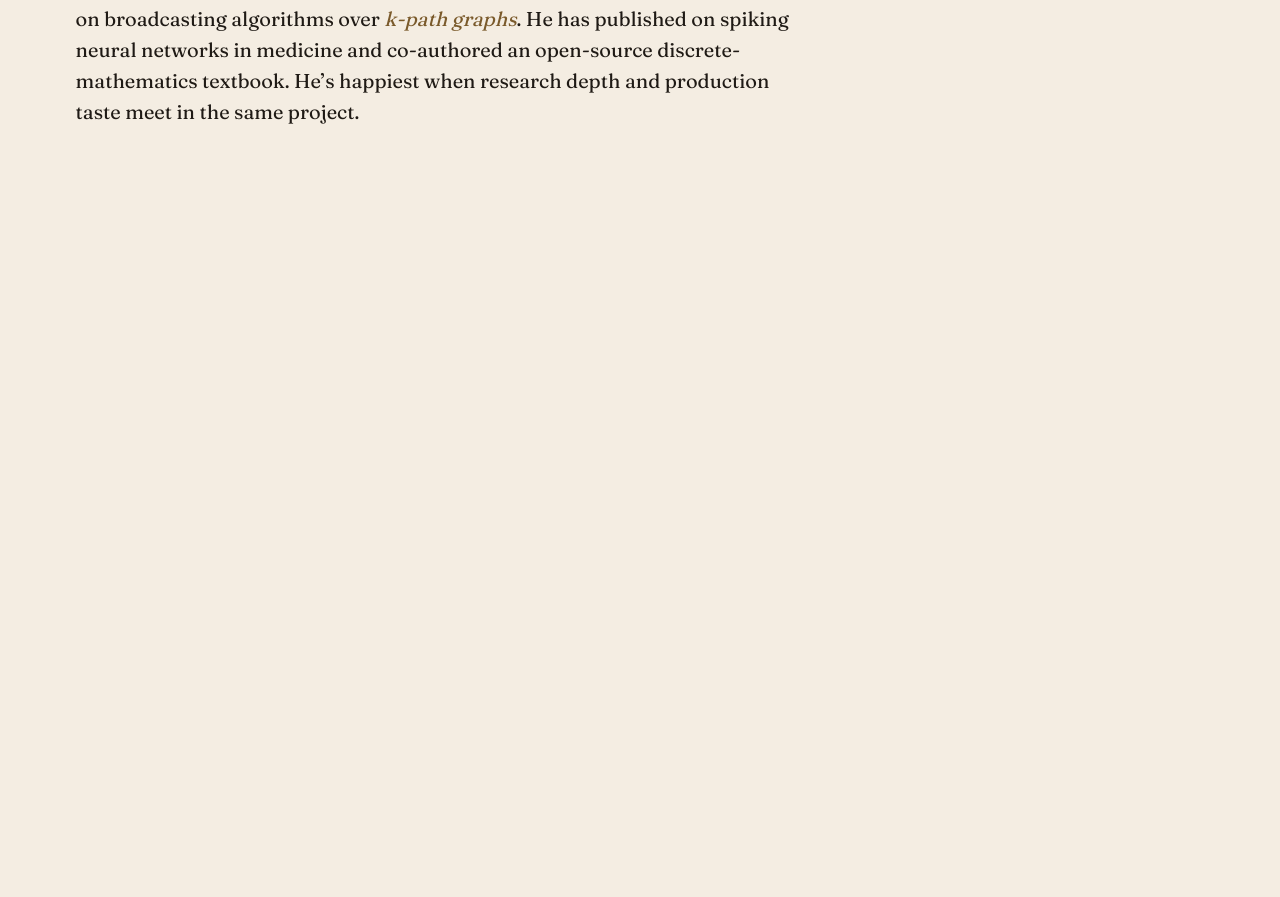
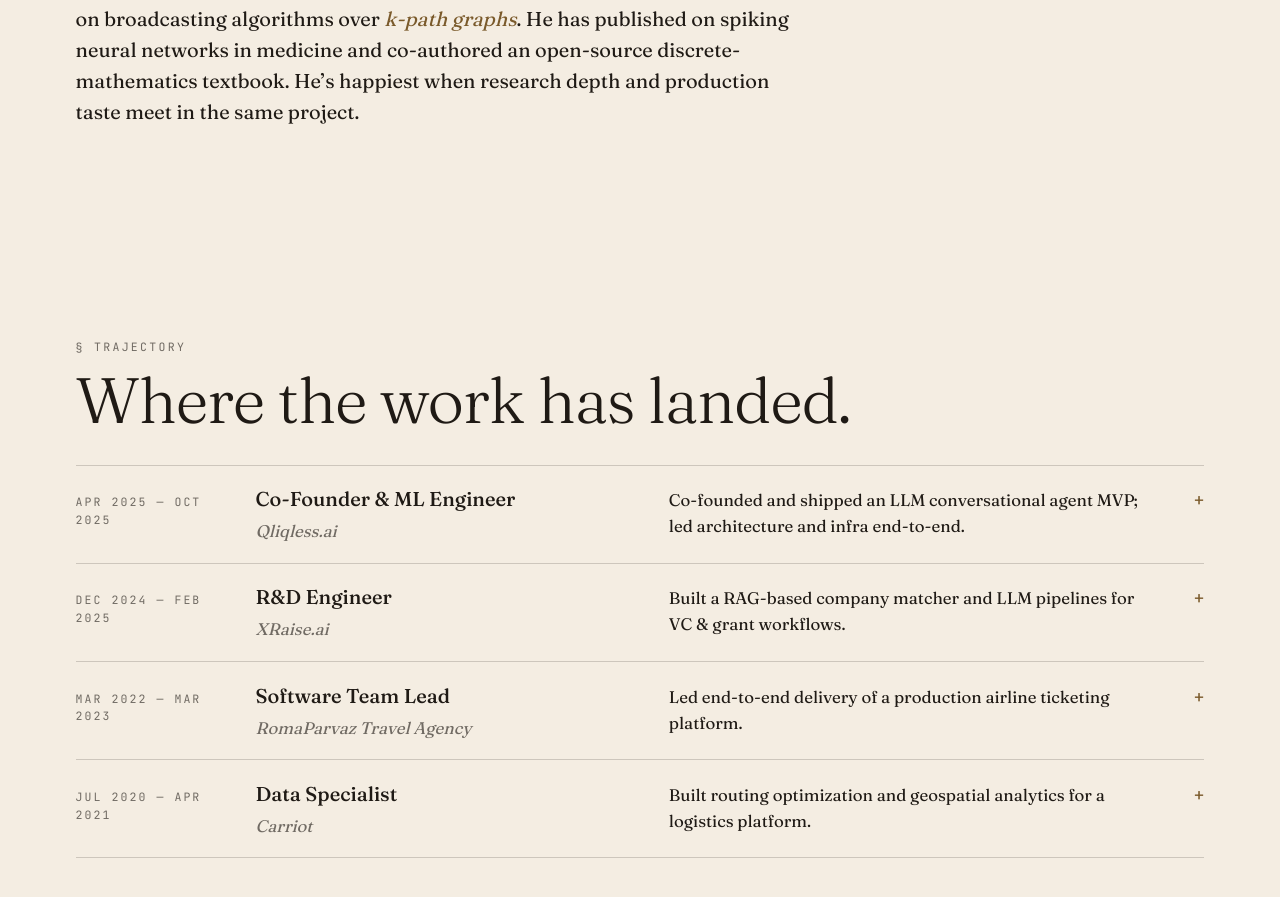
Before and after one commit to arefafzali/arefafzali.github.io, an Astro site: page / in a window 1280 px wide. Shown: the part 1300-2197 px from the top of the page. Before the commit the page ends 1537 px from the top, so only its background shows below. Built offline with nearby package versions, Linux system fonts and the light colour scheme; Astro itself is replaced by a stand-in of ours.

Commit message:
Add Trajectory (Selected Work) section
Co-Authored-By: Claude Sonnet 4.6 <noreply@anthropic.com>

```diff
--- /dev/null
+++ b/src/components/Trajectory.astro
@@ -0,0 +1,113 @@
+---
+import { getCollection } from 'astro:content';
+
+const entries = (await getCollection('work')).sort((a, b) => a.data.order - b.data.order);
+---
+<section id="trajectory" class="trajectory" aria-labelledby="trajectory-title">
+  <div class="container">
+    <header class="section-head">
+      <p class="label">§ Trajectory</p>
+      <h2 id="trajectory-title" class="section-title">Where the work has landed.</h2>
+    </header>
+
+    <ol class="rows">
+      {entries.map(async (e) => {
+        const { Content } = await e.render();
+        return (
+          <li class="row">
+            <details>
+              <summary>
+                <span class="when">{e.data.start} — {e.data.end}</span>
+                <span class="who">
+                  <span class="role">{e.data.role}</span>
+                  <span class="company">{e.data.company}</span>
+                </span>
+                <span class="what">{e.data.summary}</span>
+                <span class="chev" aria-hidden="true">+</span>
+              </summary>
+              <div class="details">
+                <ul>{e.data.bullets.map(b => <li>{b}</li>)}</ul>
+                <Content />
+              </div>
+            </details>
+          </li>
+        );
+      })}
+    </ol>
+  </div>
+</section>
+
+<style>
+.trajectory { padding-block: var(--section-y); }
+.section-head { margin-bottom: 2rem; }
+.section-title {
+  font-family: var(--font-serif);
+  font-weight: 300;
+  font-size: var(--step-4);
+  line-height: 1.02;
+  letter-spacing: -0.02em;
+  margin: 0.25rem 0 0;
+}
+.rows { list-style: none; margin: 0; padding: 0; border-top: 1px solid var(--rule); }
+.row { border-bottom: 1px solid var(--rule); }
+.row summary {
+  display: grid;
+  grid-template-columns: 160px 1fr 1.25fr 24px;
+  align-items: baseline;
+  gap: 1.25rem;
+  padding-block: 1.1rem;
+  cursor: pointer;
+  list-style: none;
+}
+.row summary::-webkit-details-marker { display: none; }
+.row .when {
+  font-family: var(--font-mono);
+  font-size: 0.72rem;
+  letter-spacing: 0.18em;
+  text-transform: uppercase;
+  color: var(--ink-muted);
+}
+.row .role {
+  font-family: var(--font-serif);
+  font-weight: 500;
+  font-size: var(--step-1);
+  display: block;
+}
+.row .company {
+  font-family: var(--font-serif);
+  font-style: italic;
+  color: var(--ink-muted);
+  font-size: var(--step-0);
+}
+.row .what {
+  font-family: var(--font-serif);
+  font-size: var(--step-0);
+  color: var(--ink);
+}
+.row .chev {
+  font-family: var(--font-mono);
+  font-size: 1.1rem;
+  color: var(--accent);
+  justify-self: end;
+  transition: transform 0.25s ease;
+}
+.row details[open] .chev { transform: rotate(45deg); }
+.row .details {
+  padding: 0 0 1.4rem 160px;
+  color: var(--ink);
+}
+.row .details ul { margin: 0.2rem 0 0.6rem 1.1rem; padding: 0; }
+.row .details li + li { margin-top: 0.3rem; }
+
+@media (max-width: 900px) {
+  .row summary {
+    grid-template-columns: 1fr 24px;
+    row-gap: 0.3rem;
+  }
+  .row .when { grid-column: 1 / -1; }
+  .row .who  { grid-column: 1; }
+  .row .what { grid-column: 1 / -1; }
+  .row .chev { grid-row: 2; grid-column: 2; }
+  .row .details { padding-left: 0; }
+}
+</style>
--- a/src/pages/index.astro
+++ b/src/pages/index.astro
@@ -3,11 +3,13 @@ import Base from '@/layouts/Base.astro';
 import Hero from '@/components/Hero.astro';
 import NumbersStrip from '@/components/NumbersStrip.astro';
 import About from '@/components/About.astro';
+import Trajectory from '@/components/Trajectory.astro';
 ---
 <Base>
   <main id="main">
     <Hero />
     <NumbersStrip />
     <About />
+    <Trajectory />
   </main>
 </Base>
```
